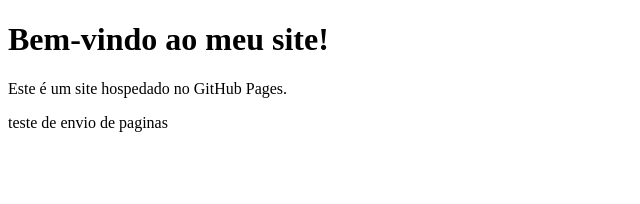
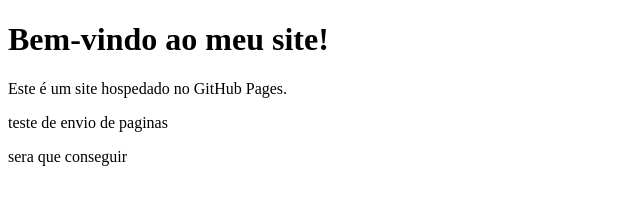
Before and after one commit to luizgustavovga/projetos, a plain HTML site: page index.html in a window 1280 px wide. Shown: the whole page, without its empty margins (0-640 px from the left). Drawn offline with Linux system fonts and the light colour scheme.

Commit message:
Update index.html

```diff
--- a/index.html
+++ b/index.html
@@ -8,6 +8,7 @@
     <h1>Bem-vindo ao meu site!</h1>
     <p>Este é um site hospedado no GitHub Pages.</p>
     <p>teste de envio de paginas</p>
+    sera que conseguir
 
 
 </body>
```
